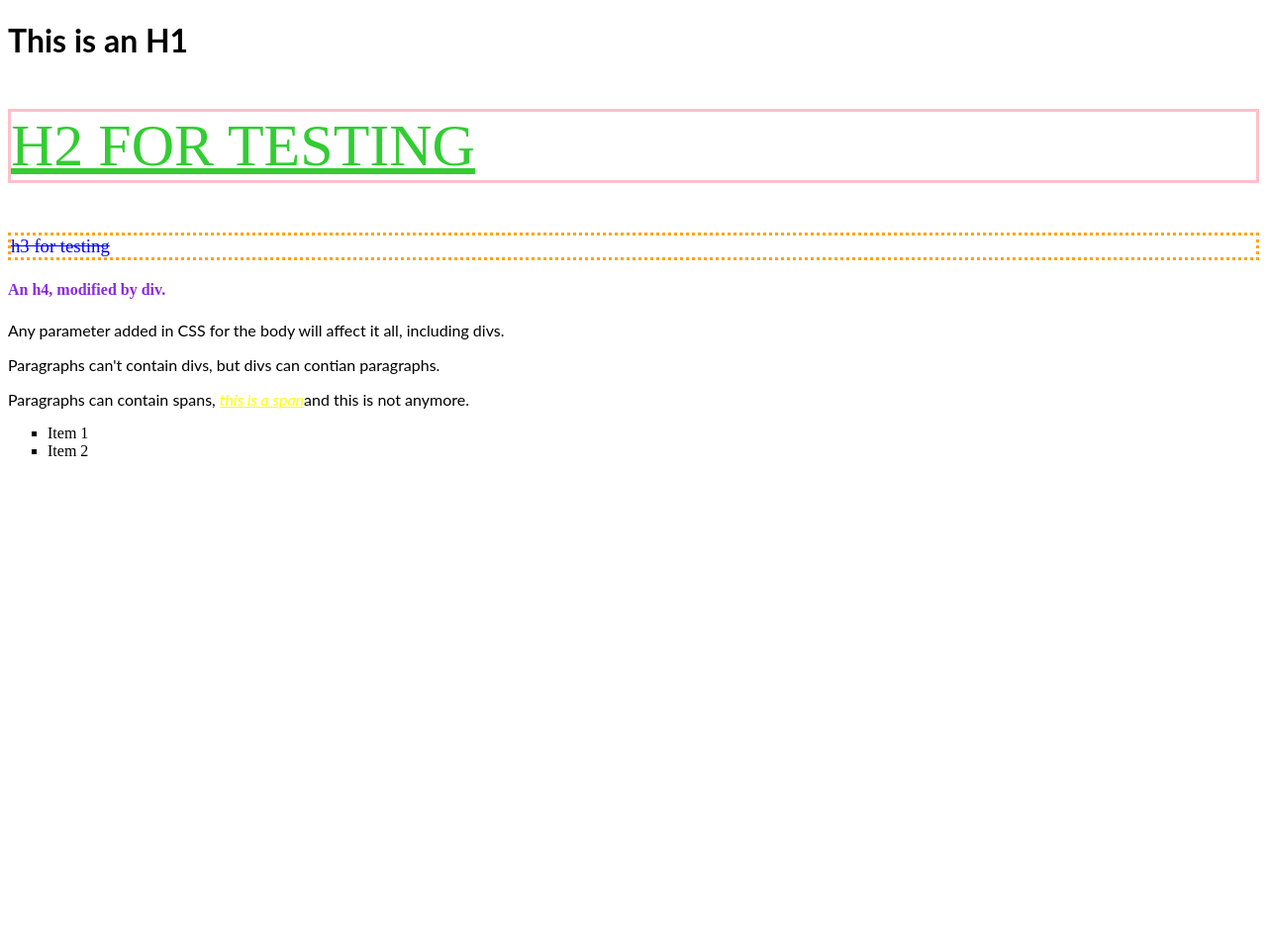
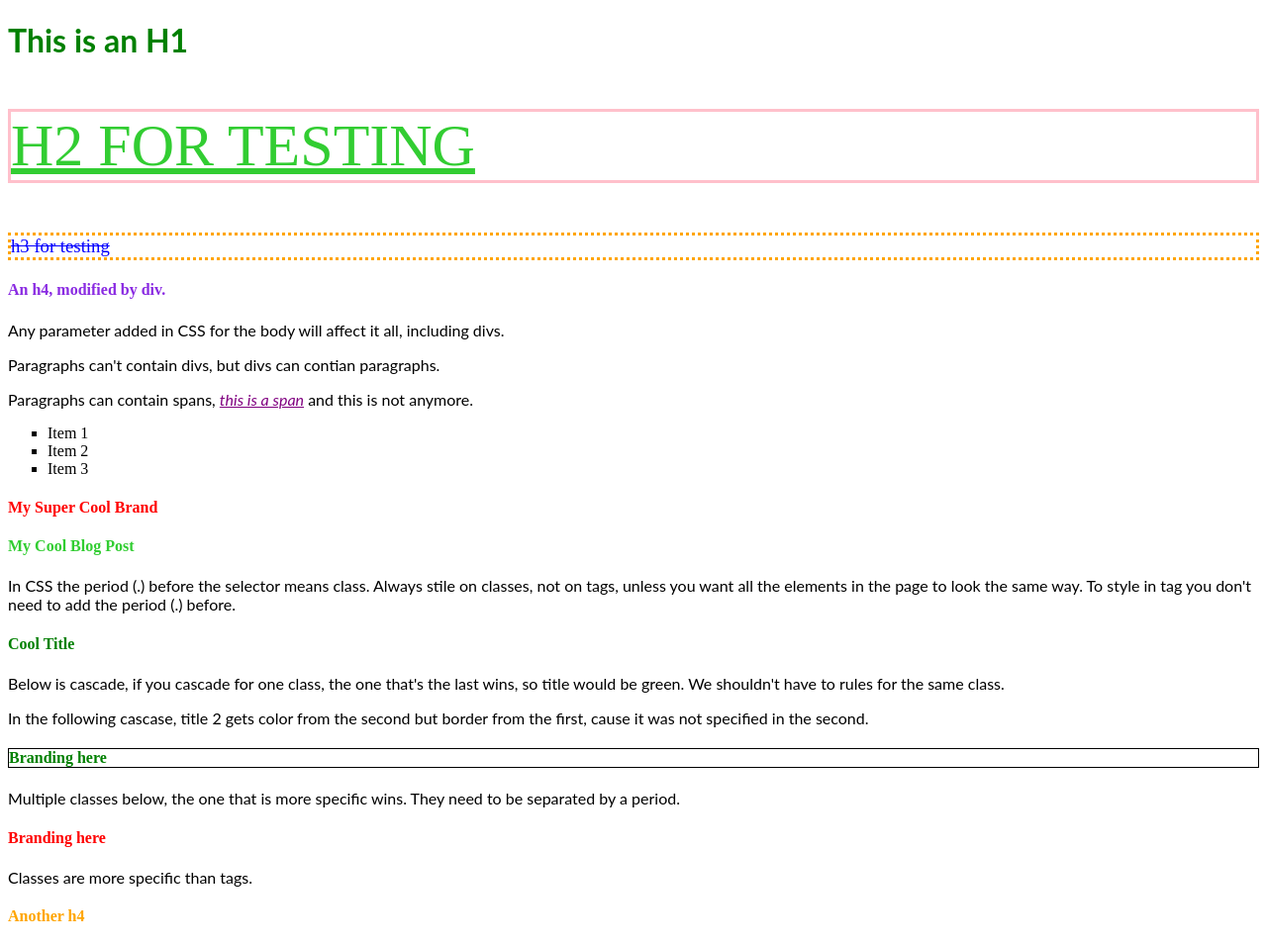
Before and after one commit to lausanchezgmz/Mentoring, a plain HTML site: page main.html in a window 1280 px wide. Shown: the whole page at 99% size. Before the commit the page ends 800 px from the top, so only its background shows below. Drawn offline with Linux system fonts and the light colour scheme.

Commit message:
Continuing class

```diff
--- a/main.css
+++ b/main.css
@@ -33,7 +33,7 @@ body{
 }
 
 span{
-  color: yellow;
+  color: purple;
   text-decoration: underline;
   font-style: italic;
 }
@@ -41,3 +41,51 @@ span{
 ol{
   list-style: square;
 }
+
+.branding {
+  color:red;
+}
+
+.blog-post-title {
+  color: limegreen;
+}
+
+/*In CSS the period (.) before the selector means class. Always stile on classes, not on tags, unless you want all the elements in the page to look the same way. To style in tag you don't need to add the period (.) before.*/
+
+/*Below is cascade, if you cascade for one class, the one that's the last wins, so title would be green. We shouldn't have to rules for the same class.*/
+
+.title {
+  color: red;
+}
+
+.title {
+  color: green;
+}
+
+/*In the following cascase, title 2 gets color from the second but border from the first, cause it was not specified in the second.*/
+.main-brand-2 {
+  border: 1px solid black;
+  color: red;
+}
+
+.title-2 {
+  color: green;
+}
+
+/*Multiple classes, the one that is more specific wins. They need to be separated by a period.*/
+.main-brand-3.title-3 {
+  color: red;
+}
+
+.title-3 {
+  color: green;
+}
+
+/*Classes are more specific than tags.*/
+.title-4 {
+  color: orange;
+}
+
+h1 {
+  color: green;
+}
--- a/main.html
+++ b/main.html
@@ -19,11 +19,29 @@
 
             <p> Paragraphs can't contain divs, but divs can contian paragraphs.</p>
 
-            <p>Paragraphs can contain spans, <span>this is a span</span>and this is not anymore.</p>
+            <p>Paragraphs can contain spans, <span>this is a span</span> and this is not anymore.</p>
 
             <ol>
                 <li>Item 1</li>
                 <li>Item 2</li>
+                <li>Item 3</li>
             </ol>
+            <h4 class="branding">My Super Cool Brand</h4>
+            <h4 class="blog-post-title">My Cool Blog Post</h4>
+
+            <p>In CSS the period (.) before the selector means class. Always stile on classes, not on tags, unless you want all the elements in the page to look the same way. To style in tag you don't need to add the period (.) before.</p>
+
+            <h4 class="title">Cool Title</h4>
+            <p>Below is cascade, if you cascade for one class, the one that's the last wins, so title would be green. We shouldn't have to rules for the same class.</p>
+
+            <p>In the following cascase, title 2 gets color from the second but border from the first, cause it was not specified in the second.</p>
+            <h4 class="title-2 main-brand-2">Branding here</h4>
+
+            <p>Multiple classes below, the one that is more specific wins. They need to be separated by a period.</p>
+            <h4 class="title-3 main-brand-3">Branding here</h4>
+
+            <p>Classes are more specific than tags.</p>
+            <h4 class="title-4">Another h4</h4>
+
         </body>
 </html>
```
